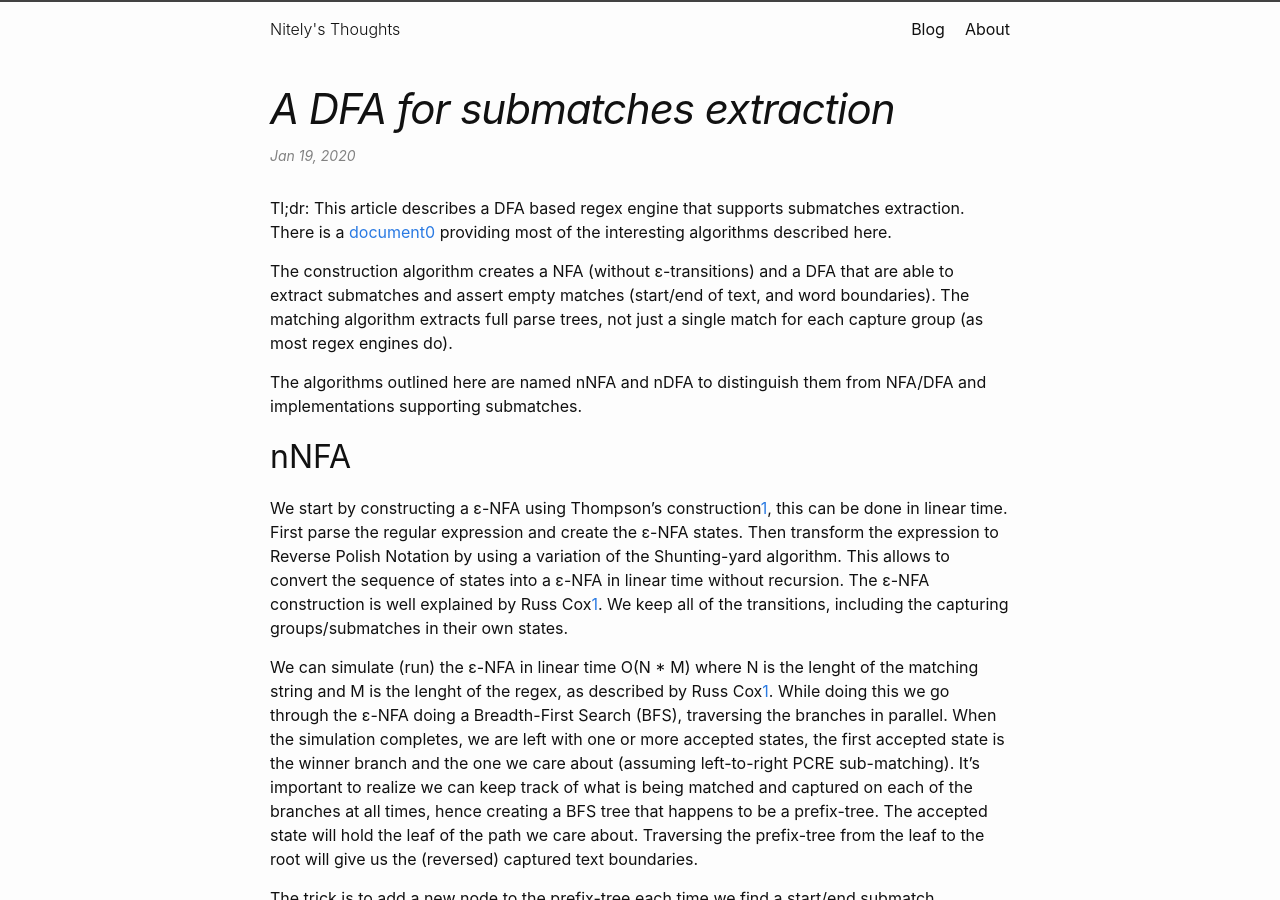
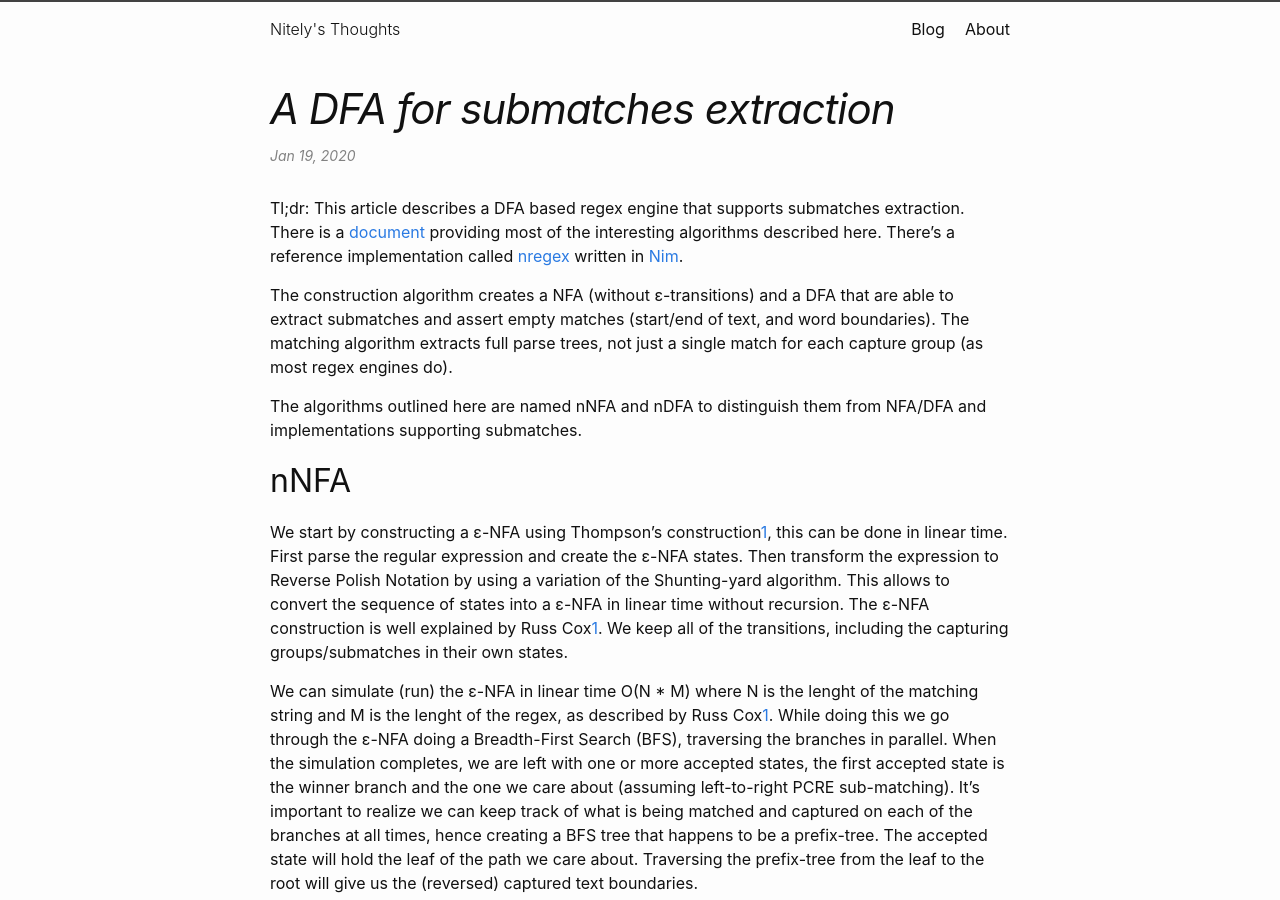
Before and after one commit to nitely/nitely.github.io, a Jekyll site: the page built from _posts/2020-01-19-a-dfa-for-submatches-extraction.markdown, in a window 1280 px wide and 900 px high. Built offline with Jekyll 4.4.1, drawn with Linux system fonts in a browser that asks for light colours.

Commit message:
update dfa doc

```diff
--- a/_posts/2020-01-19-a-dfa-for-submatches-extraction.markdown
+++ b/_posts/2020-01-19-a-dfa-for-submatches-extraction.markdown
@@ -4,7 +4,7 @@ title:  "A DFA for submatches extraction"
 date: 2020-01-19 08:10:00 -0300
 ---
 
-Tl;dr: This article describes a DFA based regex engine that supports submatches extraction. There is a [document](https://nitely.github.io/assets/jan_2020_dfa_submatches_extraction.pdf)[0] providing most of the interesting algorithms described here.
+Tl;dr: This article describes a DFA based regex engine that supports submatches extraction. There is a [document](https://nitely.github.io/assets/jan_2020_dfa_submatches_extraction.pdf) providing most of the interesting algorithms described here. There's a reference implementation called [nregex](https://github.com/nitely/nregex) written in [Nim](https://nim-lang.org/).
 
 The construction algorithm creates a NFA (without ε-transitions) and a DFA that are able to extract submatches and assert empty matches (start/end of text, and word boundaries). The matching algorithm extracts full parse trees, not just a single match for each capture group (as most regex engines do).
 
```
Also changed, not shown: other parts of _posts/2020-01-19-a-dfa-for-submatches-extraction.markdown (+1 -0 lines), 1 other file.
